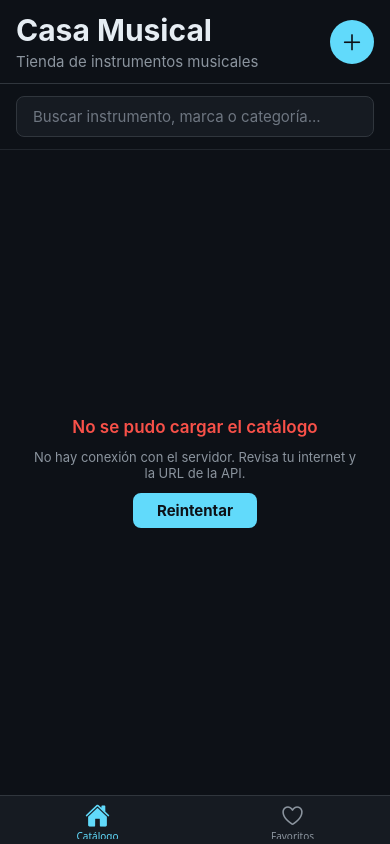
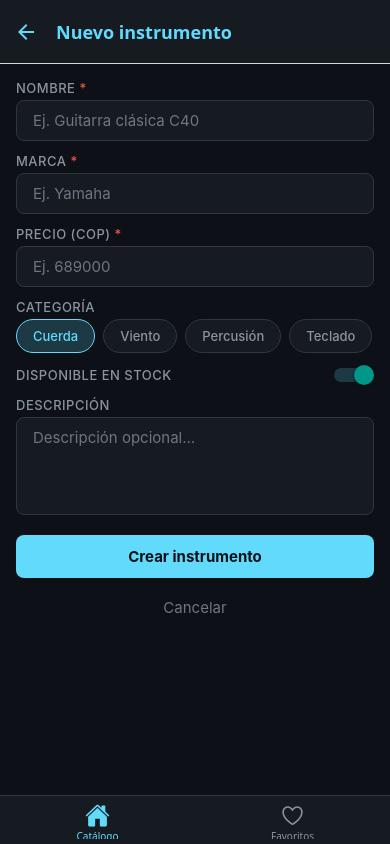
Before and after one commit to Gironza/bc-reactnative-Santiago, a React Native app: screen /HomeCreate in a window 390 px wide. Built offline with nearby package versions, Linux system fonts and the light colour scheme; no server answers.

Commit message:
fix: correct api base url and register create instrument route

```diff
--- a/src/navigation/RootNavigator.tsx
+++ b/src/navigation/RootNavigator.tsx
@@ -3,6 +3,7 @@ import { createNativeStackNavigator } from '@react-navigation/native-stack';
 import { Ionicons } from '@expo/vector-icons';
 
 import { useFavoritesStore } from '../stores/favoritesStore';
+import { CreateScreen } from '../screens/CreateScreen';
 import { DetailScreen } from '../screens/DetailScreen';
 import { FavoritesScreen } from '../screens/FavoritesScreen';
 import { HomeScreen } from '../screens/HomeScreen';
@@ -33,6 +34,12 @@ function HomeStackNavigator(): React.JSX.Element {
         name="HomeDetail"
         component={DetailScreen}
         options={({ route }) => ({ title: route.params.name })}
+      />
+
+      <HomeStack.Screen
+        name="HomeCreate"
+        component={CreateScreen}
+        options={{ title: 'Nuevo instrumento' }}
       />
     </HomeStack.Navigator>
   );
--- /dev/null
+++ b/src/screens/CreateScreen.tsx
@@ -0,0 +1,275 @@
+import React, { useState } from 'react';
+import {
+  ActivityIndicator,
+  KeyboardAvoidingView,
+  Platform,
+  Pressable,
+  ScrollView,
+  StyleSheet,
+  Switch,
+  Text,
+  TextInput,
+  View,
+} from 'react-native';
+import { useNavigation } from '@react-navigation/native';
+import type { NativeStackNavigationProp } from '@react-navigation/native-stack';
+
+import { useCreateInstrument } from '../hooks/useInstruments';
+import { getErrorMessage } from '../services/api';
+import { COLORS, RADIUS, SPACING, TYPOGRAPHY } from '../theme';
+import type { HomeStackParamList } from '../navigation/types';
+import type { InstrumentCategory } from '../types';
+
+type CreateNavProp = NativeStackNavigationProp<HomeStackParamList, 'HomeCreate'>;
+
+const CATEGORIES: InstrumentCategory[] = ['cuerda', 'viento', 'percusión', 'teclado'];
+
+export function CreateScreen(): React.JSX.Element {
+  const navigation = useNavigation<CreateNavProp>();
+
+  const [name, setName] = useState('');
+  const [brand, setBrand] = useState('');
+  const [priceText, setPriceText] = useState('');
+  const [description, setDescription] = useState('');
+  const [category, setCategory] = useState<InstrumentCategory>('cuerda');
+  const [inStock, setInStock] = useState(true);
+  // Los errores de validación solo se muestran después del primer intento de envío
+  const [submitted, setSubmitted] = useState(false);
+
+  const { mutate, isPending, isError, error } = useCreateInstrument();
+
+  // El precio se escribe solo con dígitos (COP, sin decimales)
+  const price = Number(priceText.replace(/\D/g, ''));
+
+  const nameError = name.trim() === '' ? 'El nombre es obligatorio' : null;
+  const brandError = brand.trim() === '' ? 'La marca es obligatoria' : null;
+  const priceError = price > 0 ? null : 'Ingresa un precio mayor a 0';
+  const isValid = !nameError && !brandError && !priceError;
+
+  function handleSubmit(): void {
+    setSubmitted(true);
+    if (!isValid || isPending) return;
+
+    mutate(
+      {
+        name: name.trim(),
+        brand: brand.trim(),
+        description: description.trim(),
+        price,
+        category,
+        inStock,
+      },
+      {
+        // Corre después de que el hook invalidó la lista
+        onSuccess: () => navigation.goBack(),
+      },
+    );
+  }
+
+  return (
+    <KeyboardAvoidingView
+      style={styles.flex}
+      behavior={Platform.OS === 'ios' ? 'padding' : undefined}
+    >
+      <ScrollView
+        style={styles.container}
+        contentContainerStyle={styles.content}
+        keyboardShouldPersistTaps="handled"
+      >
+        <View style={styles.field}>
+          <Text style={styles.fieldLabel}>
+            Nombre <Text style={styles.required}>*</Text>
+          </Text>
+          <TextInput
+            style={styles.input}
+            value={name}
+            onChangeText={setName}
+            placeholder="Ej. Guitarra clásica C40"
+            placeholderTextColor={COLORS.textMuted}
+            returnKeyType="next"
+            editable={!isPending}
+          />
+          {submitted && nameError && <Text style={styles.fieldError}>{nameError}</Text>}
+        </View>
+
+        <View style={styles.field}>
+          <Text style={styles.fieldLabel}>
+            Marca <Text style={styles.required}>*</Text>
+          </Text>
+          <TextInput
+            style={styles.input}
+            value={brand}
+            onChangeText={setBrand}
+            placeholder="Ej. Yamaha"
+            placeholderTextColor={COLORS.textMuted}
+            returnKeyType="next"
+            editable={!isPending}
+          />
+          {submitted && brandError && <Text style={styles.fieldError}>{brandError}</Text>}
+        </View>
+
+        <View style={styles.field}>
+          <Text style={styles.fieldLabel}>
+            Precio (COP) <Text style={styles.required}>*</Text>
+          </Text>
+          <TextInput
+            style={styles.input}
+            value={priceText}
+            onChangeText={setPriceText}
+            placeholder="Ej. 689000"
+            placeholderTextColor={COLORS.textMuted}
+            keyboardType="number-pad"
+            editable={!isPending}
+          />
+          {submitted && priceError && <Text style={styles.fieldError}>{priceError}</Text>}
+        </View>
+
+        <View style={styles.field}>
+          <Text style={styles.fieldLabel}>Categoría</Text>
+          <View style={styles.chips}>
+            {CATEGORIES.map((option) => {
+              const selected = option === category;
+              return (
+                <Pressable
+                  key={option}
+                  onPress={() => setCategory(option)}
+                  disabled={isPending}
+                  style={[styles.chip, selected && styles.chipSelected]}
+                  accessibilityRole="button"
+                  accessibilityState={{ selected }}
+                >
+                  <Text style={[styles.chipText, selected && styles.chipTextSelected]}>
+                    {option}
+                  </Text>
+                </Pressable>
+              );
+            })}
+          </View>
+        </View>
+
+        <View style={[styles.field, styles.switchRow]}>
+          <Text style={styles.fieldLabel}>Disponible en stock</Text>
+          <Switch
+            value={inStock}
+            onValueChange={setInStock}
+            disabled={isPending}
+            trackColor={{ false: COLORS.border, true: COLORS.accentDim }}
+            thumbColor={inStock ? COLORS.accent : COLORS.textSecondary}
+          />
+        </View>
+
+        <View style={styles.field}>
+          <Text style={styles.fieldLabel}>Descripción</Text>
+          <TextInput
+            style={[styles.input, styles.multiline]}
+            value={description}
+            onChangeText={setDescription}
+            placeholder="Descripción opcional…"
+            placeholderTextColor={COLORS.textMuted}
+            multiline
+            numberOfLines={4}
+            textAlignVertical="top"
+            editable={!isPending}
+          />
+        </View>
+
+        {isError && (
+          <Text style={styles.submitError}>
+            No se pudo crear el instrumento. {getErrorMessage(error)}
+          </Text>
+        )}
+
+        <Pressable
+          style={[styles.button, isPending && styles.buttonDisabled]}
+          onPress={handleSubmit}
+          disabled={isPending}
+          accessibilityRole="button"
+        >
+          {isPending ? (
+            <ActivityIndicator size="small" color={COLORS.background} />
+          ) : (
+            <Text style={styles.buttonText}>Crear instrumento</Text>
+          )}
+        </Pressable>
+
+        <Pressable
+          style={styles.cancel}
+          onPress={() => navigation.goBack()}
+          disabled={isPending}
+          accessibilityRole="button"
+        >
+          <Text style={styles.cancelText}>Cancelar</Text>
+        </Pressable>
+      </ScrollView>
+    </KeyboardAvoidingView>
+  );
+}
+
+const styles = StyleSheet.create({
+  flex: { flex: 1, backgroundColor: COLORS.background },
+  container: { flex: 1 },
+  content: { padding: SPACING.base, gap: SPACING.md, paddingBottom: SPACING.xxl },
+  field: { gap: SPACING.xs },
+  fieldLabel: {
+    fontSize: TYPOGRAPHY.size.sm,
+    fontWeight: TYPOGRAPHY.weight.medium,
+    color: COLORS.textSecondary,
+    textTransform: 'uppercase',
+    letterSpacing: 0.5,
+  },
+  required: { color: COLORS.error },
+  input: {
+    backgroundColor: COLORS.surface,
+    borderWidth: 1,
+    borderColor: COLORS.border,
+    borderRadius: RADIUS.md,
+    paddingHorizontal: SPACING.base,
+    paddingVertical: Platform.OS === 'ios' ? 12 : 10,
+    color: COLORS.textPrimary,
+    fontSize: TYPOGRAPHY.size.base,
+  },
+  multiline: { minHeight: 96 },
+  fieldError: { fontSize: TYPOGRAPHY.size.sm, color: COLORS.error },
+  chips: { flexDirection: 'row', flexWrap: 'wrap', gap: SPACING.sm },
+  chip: {
+    paddingHorizontal: SPACING.base,
+    paddingVertical: SPACING.sm,
+    borderRadius: RADIUS.full,
+    borderWidth: 1,
+    borderColor: COLORS.border,
+    backgroundColor: COLORS.surface,
+  },
+  chipSelected: { borderColor: COLORS.accent, backgroundColor: COLORS.accentDim },
+  chipText: {
+    fontSize: TYPOGRAPHY.size.sm,
+    fontWeight: TYPOGRAPHY.weight.medium,
+    color: COLORS.textSecondary,
+    textTransform: 'capitalize',
+  },
+  chipTextSelected: { color: COLORS.accent },
+  switchRow: {
+    flexDirection: 'row',
+    alignItems: 'center',
+    justifyContent: 'space-between',
+  },
+  submitError: {
+    fontSize: TYPOGRAPHY.size.sm,
+    color: COLORS.error,
+    textAlign: 'center',
+  },
+  button: {
+    backgroundColor: COLORS.accent,
+    borderRadius: RADIUS.md,
+    paddingVertical: SPACING.md,
+    alignItems: 'center',
+    marginTop: SPACING.sm,
+  },
+  buttonDisabled: { opacity: 0.6 },
+  buttonText: {
+    fontSize: TYPOGRAPHY.size.base,
+    fontWeight: TYPOGRAPHY.weight.bold,
+    color: COLORS.background,
+  },
+  cancel: { alignItems: 'center', padding: SPACING.sm },
+  cancelText: { fontSize: TYPOGRAPHY.size.base, color: COLORS.textMuted },
+});
```
Also changed, not shown: 1 other file (tests, documents, lock files or other folders).
